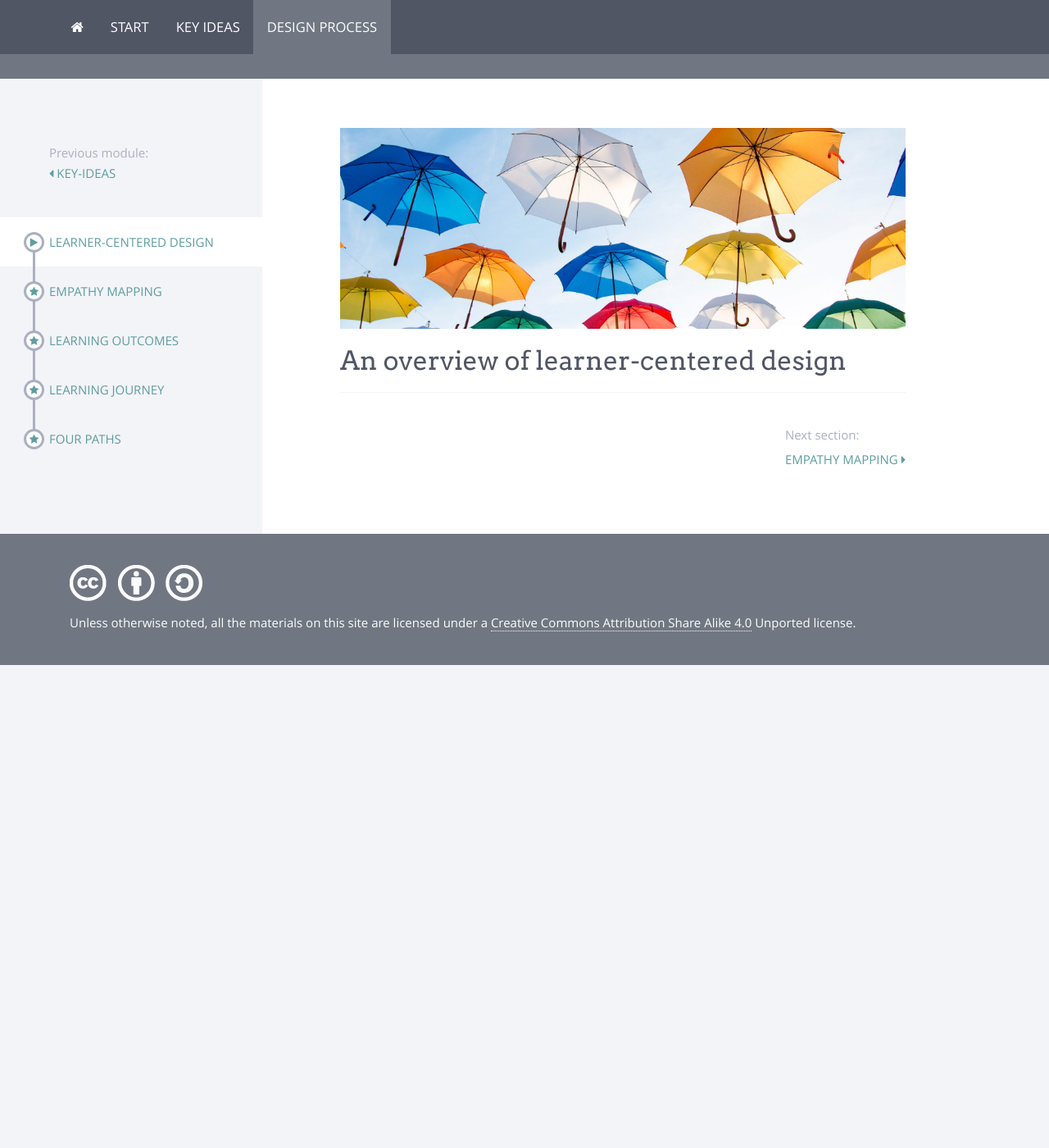
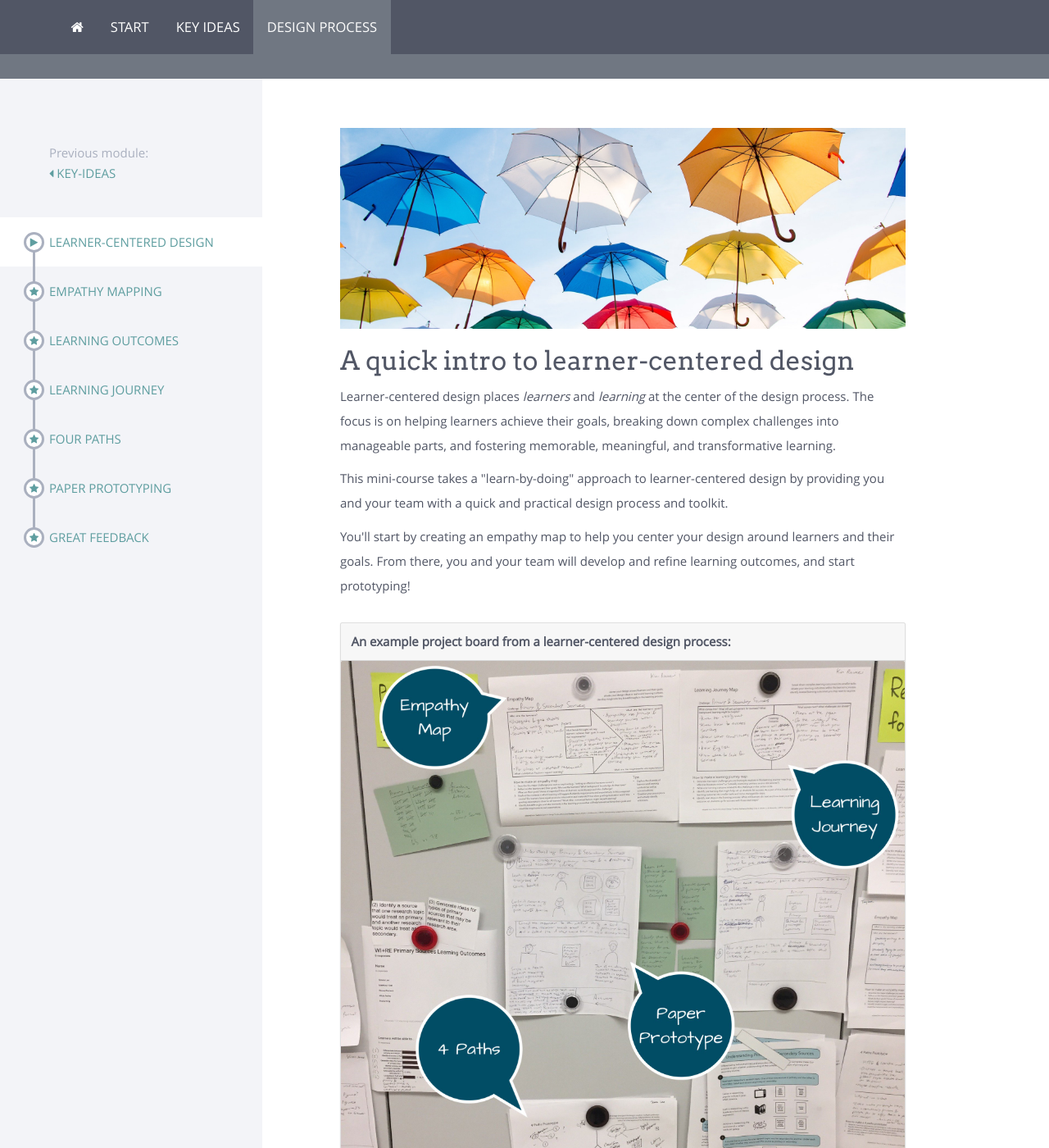
Before and after one commit to UCLALibrary/foundations, a Jekyll site: the page built from modules/design-process/_posts/2000-01-01-overview.html, in a window 1280 px wide and 1400 px high. Shown: the whole window at 82% size. Built offline with Jekyll 4.4.1, drawn with Linux system fonts in a browser that asks for light colours; nearby versions of some CDN libraries; some of the changed text lies outside the part shown.

Commit message:
adding feedback and overview

```diff
--- a/modules/design-process/_posts/2000-01-01-overview.html
+++ b/modules/design-process/_posts/2000-01-01-overview.html
@@ -3,4 +3,21 @@ title: Learner-Centered Design
 banner: /img/banners/umbrellas-cropped.jpg
 banner-alt: "multi-colored umbrellas floating in a blue sky"
 ---
-<h2>An overview of learner-centered design</h2>
+<h2>A quick intro to learner-centered design</h2>
+
+<p>Learner-centered design places <em>learners</em> and <em>learning</em> at the center of the design process. The focus is on helping learners achieve their goals, breaking down complex challenges into manageable parts, and fostering memorable, meaningful, and transformative learning.</p>
+
+<p>This mini-course takes a "learn-by-doing" approach to learner-centered design by providing you and your team with a quick and practical design process and toolkit.</p>
+
+<p>You'll start by creating an empathy map to help you center your design around learners and their goals. From there, you and your team will develop and refine learning outcomes, and start prototyping!</p>
+
+
+<div class="card my-5 shadow-sm" style="width: 100%;">
+    <div class="card-header">An example project board from a learner-centered design process:</div>
+  <img src="{{ 'img/design-process.jpg' | absolute_url }}" class="card-img-top" alt="A learner-centered design project board featuring empathy mapping, journey mapping, and rapid prototyping.">
+  <div class="card-body">
+    <p class="card-text">This photo of a project board illustrates several stages of a learner-centered design process from empathy mapping to rapid-prototyping.</p>
+  </div>
+</div>
+
+<p>Ready to get started? Let's go!</p>
```
Also changed, not shown: modules/design-process/_posts/2000-01-06-paper-prototyping.html (added, +45 -0 lines), modules/design-process/_posts/2000-01-07-great-feedback.html (added, +38 -0 lines), img/banners/ilike-iwish-whatif.jpg (added), img/design-process.jpg (added), img/example-paper-prototyping-full.jpg (added), img/example-paper-prototyping.jpg (added).
